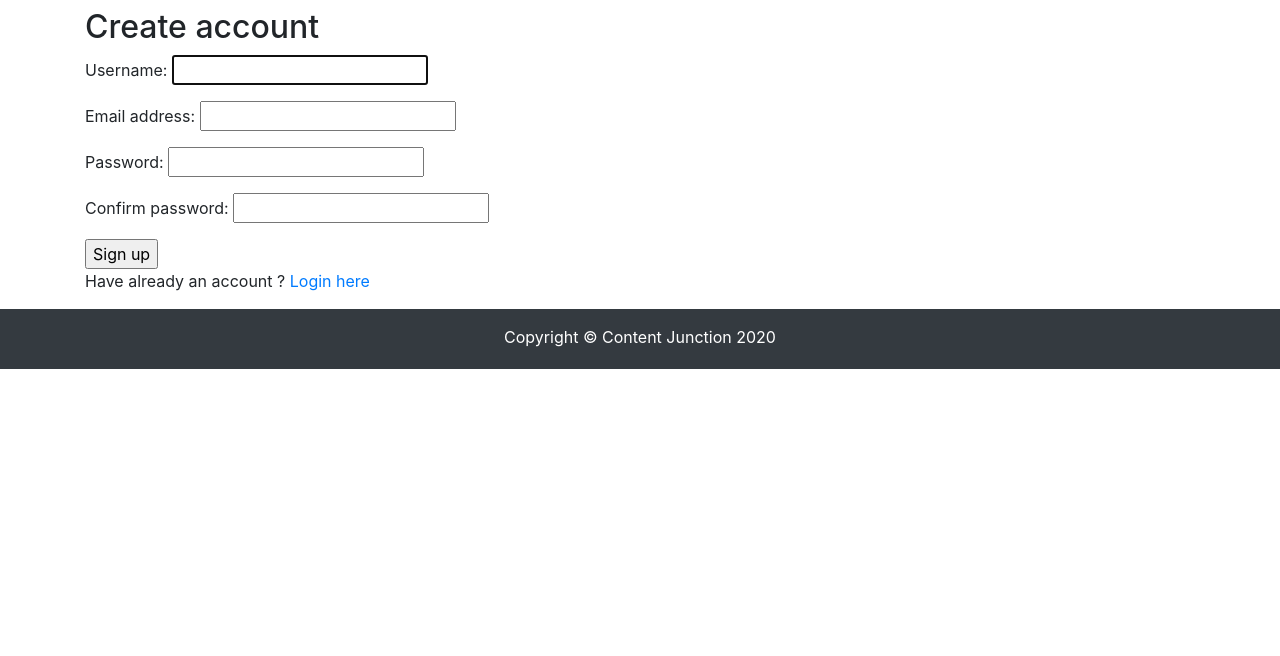
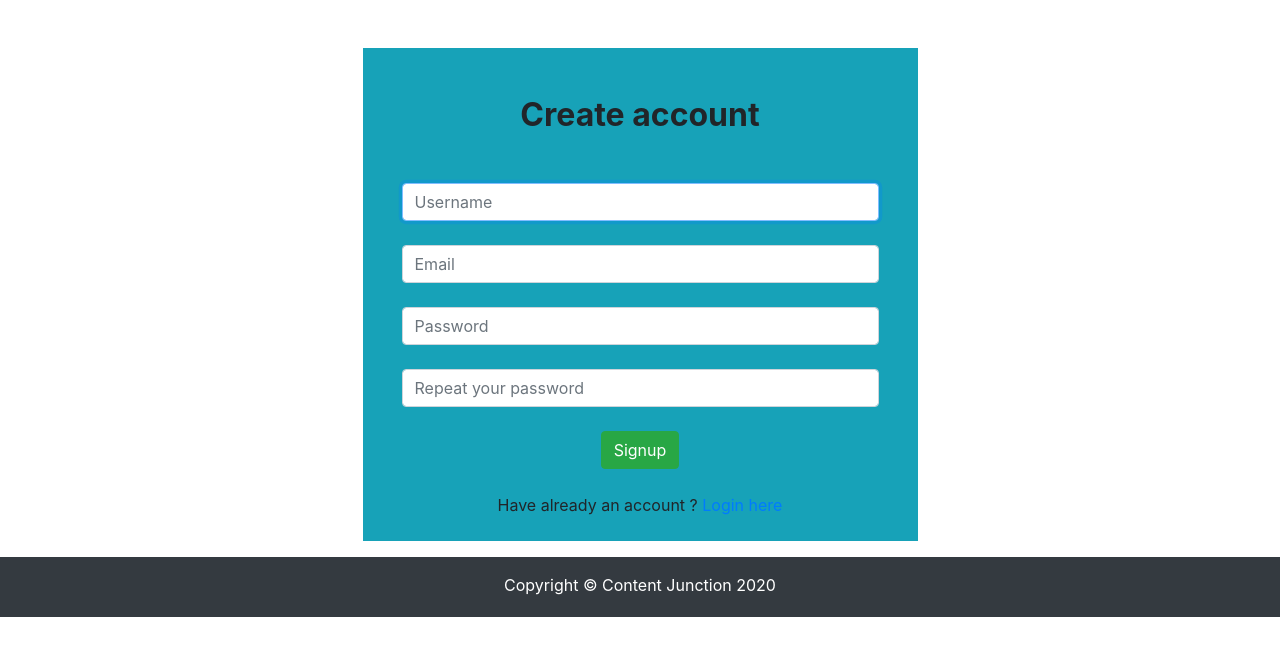
Before and after one commit to Aashish97/content_aggregator, a Django app: page /register/ in a window 1280 px wide. Shown: the part 67-723 px from the top of the page. Run offline with Django 3.2, Linux system fonts and the light colour scheme; some libraries are stand-ins or nearby versions.

Commit message:
Bootstrap added

```diff
--- a/contenthub/forms.py
+++ b/contenthub/forms.py
@@ -7,4 +7,14 @@ from django import forms
 class CreateUserForm(UserCreationForm):
 	class Meta:
 		model = User
-		fields = ['username', 'email', 'password1', 'password2']
+		fields = ['username', 'email']
+
+		widgets ={
+			'username': forms.TextInput(attrs={'class': 'form-control', 'placeholder': 'Username'}),
+			'email': forms.EmailInput(attrs={'class': 'form-control', 'placeholder': 'Email'}),
+		}
+
+	def __init__(self, *args, **kwargs):
+		super(CreateUserForm, self).__init__(*args, **kwargs)
+		self.fields['password1'].widget = forms.PasswordInput(attrs={'class': 'form-control', 'placeholder':"Password"})
+		self.fields['password2'].widget = forms.PasswordInput(attrs={'class': 'form-control', 'placeholder': "Repeat your password"})
--- a/contenthub/templates/register.html
+++ b/contenthub/templates/register.html
@@ -1,26 +1,35 @@
-{% extends 'base.html' %} {% block content %}
+{% extends 'base.html' %}
+{% block content %}
 <div class="container">
+  <div class="col-md-6 mx-auto bg-info">
+
     <form method="POST" id="signup-form" class="signup-form">
       {% csrf_token %}
-    <h2>Create account</h2>
-    <p>Username: {{form.username}}</p>
-    <p>Email address: {{form.email}}</p>
-    <p>Password: {{form.password1}}</p>
-    <p>Confirm password: {{form.password2}}</p>
-    <input
-      type="submit"
-      name="submit"
-      id="submit"
-      class="form-submit"
-      value="Sign up"
-    />
+      <h2 class="text-center m-5 pt-5"><strong>Create account</strong></h2>
+      <div class="form-group m-4">
+        {{form.username}}
+      </div>
+      <div class="form-group m-4">
+        {{form.email}}
+      </div>
+      <div class="form-group m-4">
+        {{form.password1}}
+      </div>
+      <div class="form-group m-4">
+        {{form.password2}}
+      </div>
+      <div class="d-flex justify-content-center mb-4">
+        <button type="submit" class="btn btn-success" id="button">Signup</button>
+      </div>
     </form>
 
     {{form.errors}}
 
-  <p>
+    <p class="text-center pb-4">
       Have already an account ?
       <a href="{% url 'login' %}" class="loginhere-link">Login here</a>
     </p>
+
+  </div>
 </div>
 {% endblock %}
```
Lines whose indentation alone changed are shown as unchanged.
